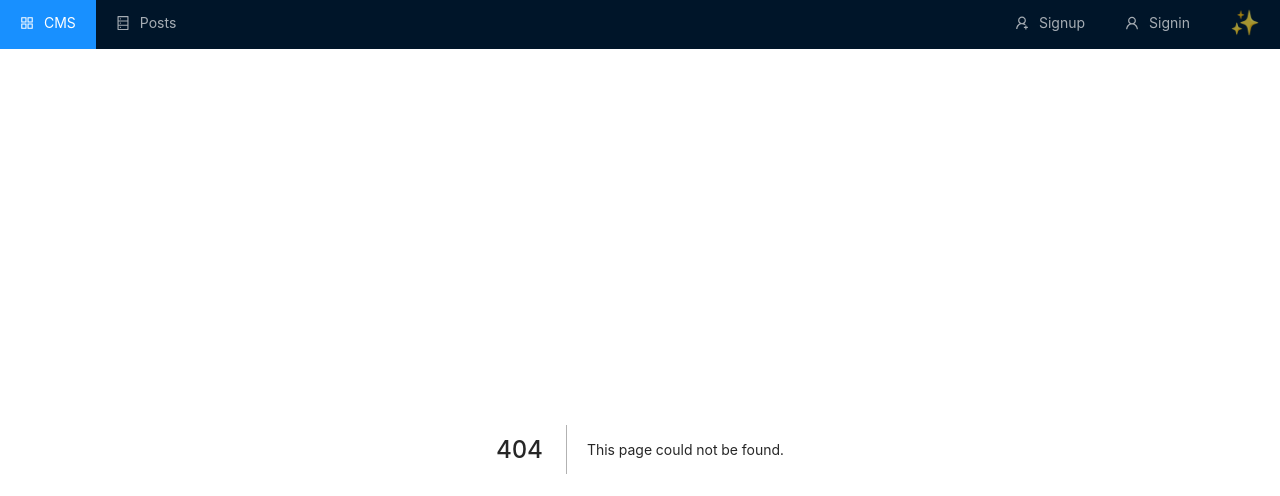
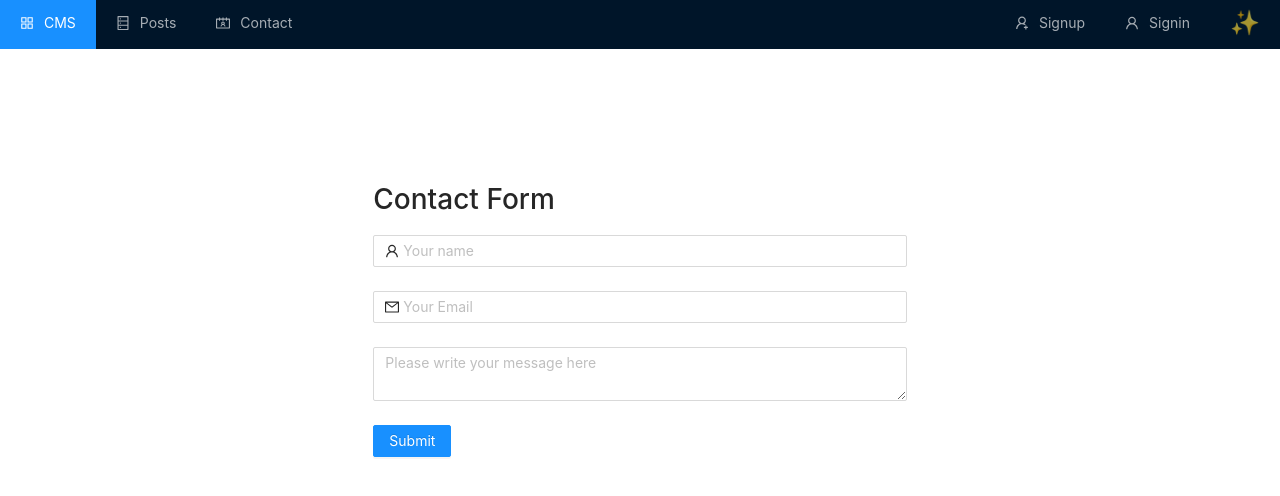
Before and after one commit to n1ght-k1ng/NightKing-CMS, a Next.js app in the folder cms/client/: page /contact in a window 1280 px wide. Before the commit this address had no page. Shown: the top 496 px of the page. Built offline with nearby package versions, Linux system fonts and the light colour scheme.

Commit message:
Contact form added

```diff
--- /dev/null
+++ b/cms/client/components/Contact.js
@@ -0,0 +1,134 @@
+import ToggleTheme from "../components/ToggleTheme";
+import { LockOutlined, UserOutlined , MailOutlined, DatabaseFilled  }  from '@ant-design/icons';
+import { Button, Checkbox, Form, Input } from 'antd';
+import React, { useContext, useState , useEffect} from 'react';
+import axios from 'axios'
+import {useRouter} from 'next/router'
+import {Col , Row } from "antd"
+import toast from "react-hot-toast";
+
+import { AuthContext } from "../context/auth";
+
+const ContactForm = () => {
+
+    const [loading, setloading] = useState(false)
+    const router = useRouter()
+    const [form ] = Form.useForm();
+
+
+    const onFinish = async (values) => {
+      // console.log('Received values of form: ', values);
+
+      try{
+        setloading(true)
+
+      }
+      catch(err){
+          console.log(err);
+          setloading(false)
+          toast.error('SignIN failed')
+      }
+    };
+
+    return (
+        <Row>
+            <Col span={20} offset={2}>
+            <h1> Contact Form </h1>
+      <Form
+        form = { form }
+        name="normal_login"
+        className="login-form"
+        initialValues={{
+          remember: true,
+        }}
+        onFinish={onFinish}
+      >
+        <Form.Item
+          name="Name"
+          rules={[
+            {
+              required: true,
+              message: 'Please enter your name',
+              hasFeedback: true
+            },
+          ]}
+        >
+          <Input prefix={<UserOutlined className="site-form-item-icon" />} placeholder="Your name" />
+        </Form.Item>
+
+        <Form.Item
+          name="Email"
+          rules={[
+            {
+              required: true,
+              message: 'Please Enter your email address',
+
+            },
+          ]}
+          hasFeedback
+        >
+          <Input
+            prefix={<MailOutlined className="site-form-item-icon" />}
+            type="email"
+            placeholder="Your Email"
+          />
+        </Form.Item>
+
+        <Form.Item
+          name="Message"
+          rules={[
+            {
+              required: true,
+              message: 'Please write your message here',
+
+            },
+
+          ]}
+          hasFeedback
+        >
+          <Input.TextArea
+            prefix={<LockOutlined className="site-form-item-icon" />}
+
+            placeholder="Please write your message here"
+          />
+        </Form.Item>
+
+        <Form.Item>
+          <Button  type="primary" htmlType="submit" className="login-form-button">
+            Submit
+          </Button>
+
+        </Form.Item>
+      </Form>
+
+
+
+            </Col>
+        </Row>
+
+    );
+  };
+
+
+
+
+
+
+
+
+function signin (){
+
+    return(
+        <Row>
+      <Col span={8} offset = {8}>
+        <h1 style={{paddingTop: "100px"}}> Sign In </h1>
+
+        <FormSignin/>
+
+
+
+      </Col>
+      </Row>
+    )
+}
+export default ContactForm;
--- a/cms/client/components/TopNav.js
+++ b/cms/client/components/TopNav.js
@@ -8,6 +8,8 @@ import {
   UserOutlined,
   LogoutOutlined,
   DatabaseOutlined,
+  ContactsFilled,
+  ContactsOutlined
 } from "@ant-design/icons";
 import ToggleTheme from "./ToggleTheme";
 import Link from "next/link";
@@ -71,6 +73,11 @@ const TopNav = () => {
           <a>Posts</a>
         </Link>
       </Menu.Item>
+      <Menu.Item key="Contact" icon={<ContactsOutlined />}>
+        <Link href="/contact">
+          <a>Contact</a>
+        </Link>
+      </Menu.Item>
 
       {auth?.user === null && (
         <>
--- /dev/null
+++ b/cms/client/pages/contact.js
@@ -0,0 +1,16 @@
+import { Row , Col } from 'antd'
+import ContactForm from "../components/Contact"
+
+
+const Contact = () => {
+    return(
+        <Row>
+            <Col span={12} offset={6} style = {{paddingTop: "10%"}}>
+            <ContactForm/>
+
+            </Col>
+        </Row>
+    )
+}
+
+export default Contact
```
